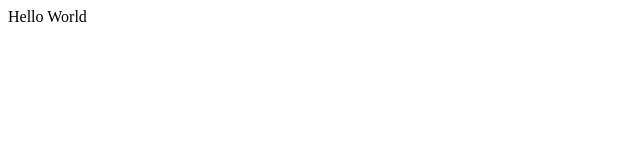
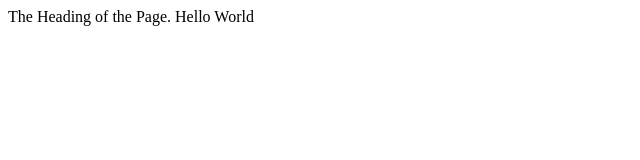
Before and after one commit to ManibabuMatturthi/HttpRemorep, a plain HTML site: page index.html in a window 1280 px wide. Shown: the whole page, without its empty margins (0-640 px from the left). Drawn offline with Linux system fonts and the light colour scheme.

Commit message:
Update index.html
Code Extended for the purpose of pull demonstration

```diff
--- a/index.html
+++ b/index.html
@@ -1,2 +1,8 @@
 <html></html>
-<html><body>Hello World</body></html>
+<html>
+  <title> The index</title>
+  <body>
+    <head> The Heading of the Page.</head>
+    Hello World
+  </body>
+</html>
```
